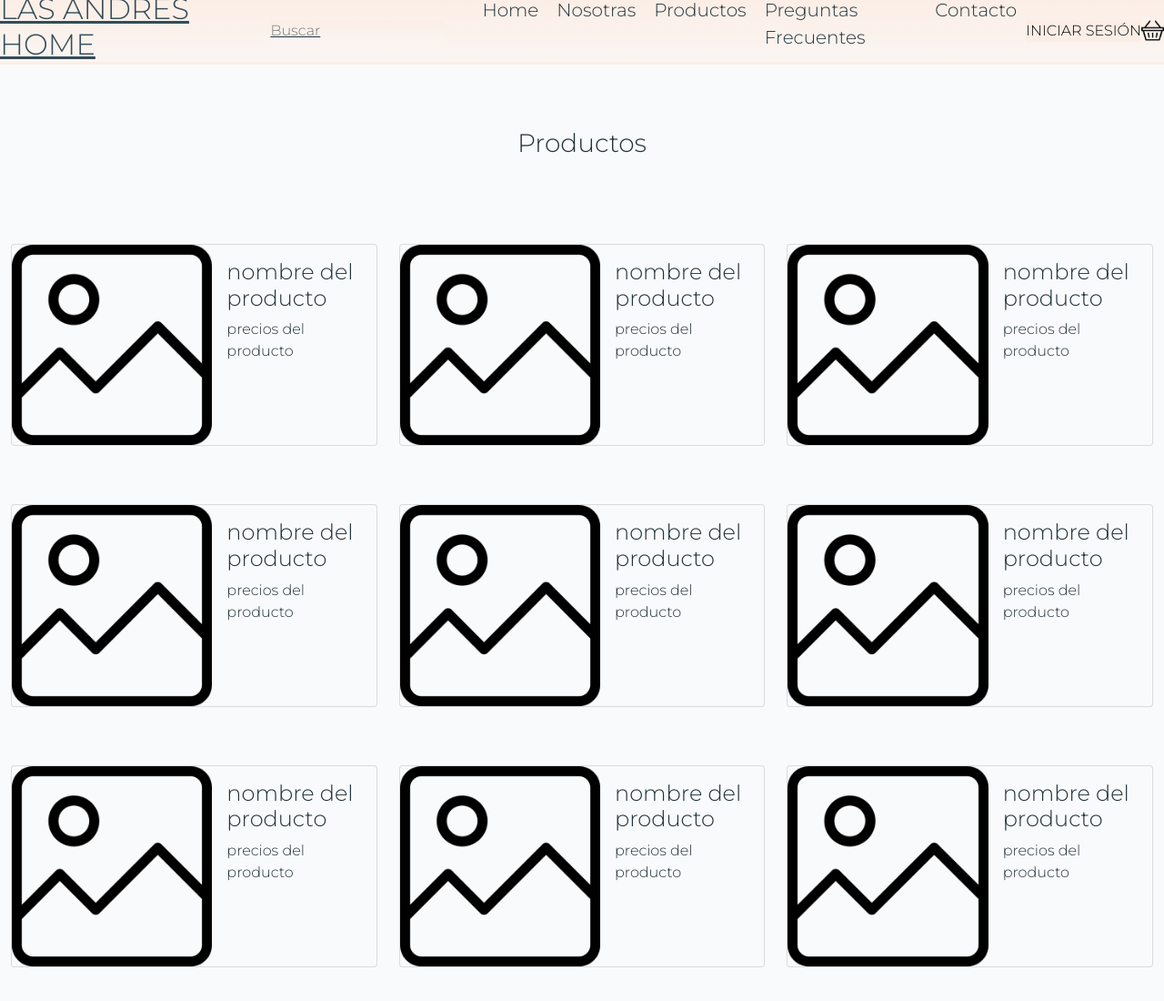
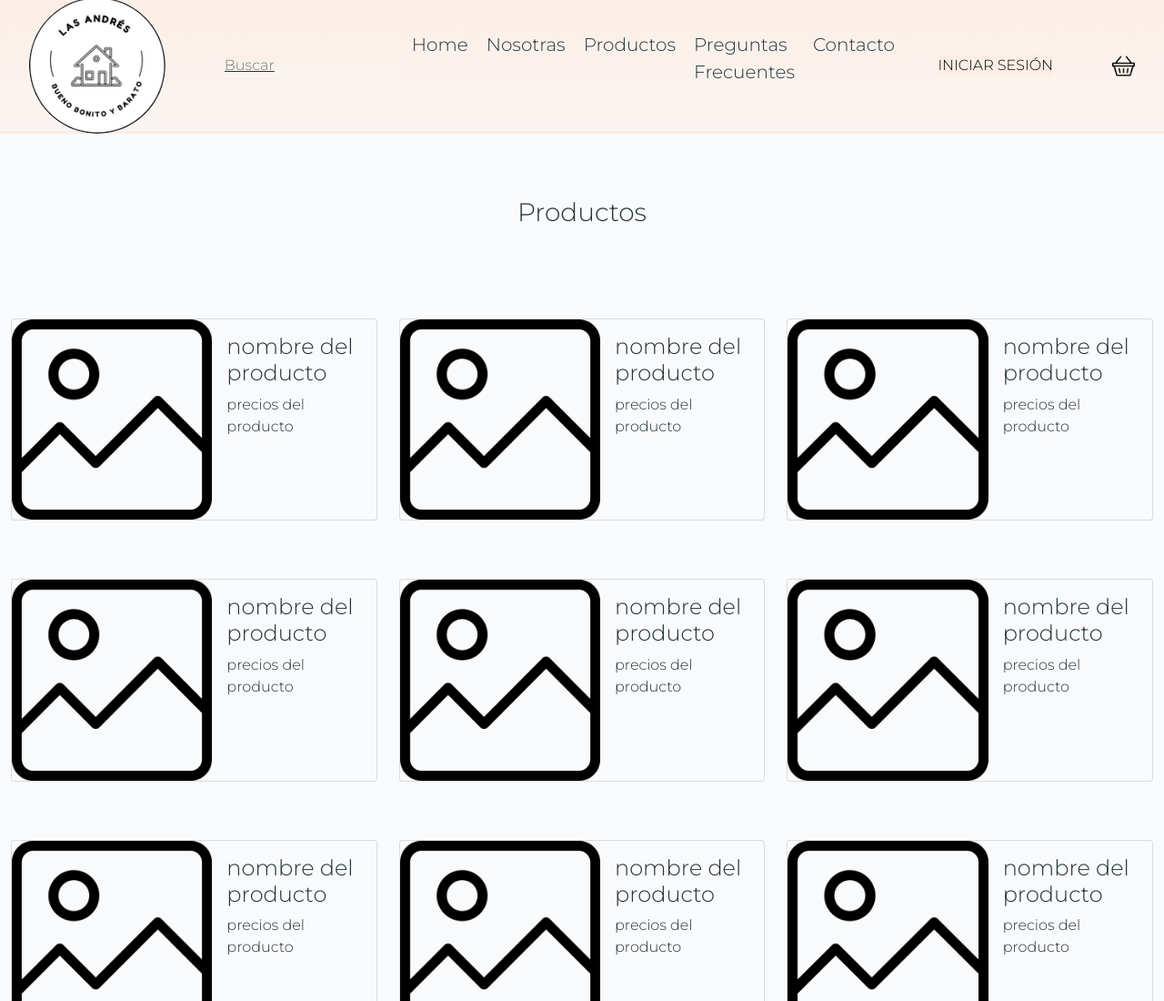
Before and after one commit to MicaAndres/Las-Andres-Micaela-Andres-6-7, a plain HTML site: page pages/productos.html in a window 1280 px wide. Shown: the top 1100 px of the page at 91% size. Drawn offline with nearby package versions, Linux system fonts and the light colour scheme.

Commit message:
desafio proyecto final 2

```diff
--- a/pages/productos.html
+++ b/pages/productos.html
@@ -15,7 +15,11 @@
     <div id="venta">
         <header id="grad2">
             <div class="navegador">
-                <h1 class="tituloPrincipal"><a href="../index.html">LAS ANDRÉS HOME</a></h1>
+                <a href="../index.html">
+                    <img class="sizeLogo justify-content-start" src="../assets/Diseño sin título.png" href="../index.html"
+                        alt="">
+                </a>
+                <!--  <h1 class="tituloPrincipal tituloPrincipalMobile"><a href="index.html">LAS ANDRÉS HOME</a></h1>-->
             </div>
 
             <div class="buscar">
@@ -24,14 +28,24 @@
                 </form>
             </div>
 
-            <nav class="menus navbar navbar-light">
-                <ul class="menu">
-                    <li><a href="../index.html">Home</a></li>
-                    <li><a href="../pages/nosotras.html">Nosotras</a></li>
-                    <li><a href="../pages/productos.html">Productos</a></li>
-                    <li><a href="../pages/preguntasFrecuentes.html">Preguntas Frecuentes</a></li>
-                    <li><a href="../pages/contacto.html">Contacto</a></li>
-                </ul>
+            <nav class="menus navbar navbar-light navbar-expand-lg ">
+                <button class="navbar-toggler" type="button" data-bs-toggle="offcanvas"
+                    data-bs-target="#navbarOffcanvasLg" aria-controls="navbarOffcanvasLg">
+                    <span class="navbar-toggler-icon"></span>
+                </button>
+                <div class="offcanvas offcanvas-end" tabindex="-1" id="navbarOffcanvasLg"
+                    aria-labelledby="navbarOffcanvasLgLabel">
+
+                    <ul class="menu menuHover">
+
+                        <li><a href="../index.html">Home</a></li>
+                        <li><a href="nosotras.html">Nosotras</a></li>
+                        <li><a href="productos.html">Productos</a></li>
+                        <li><a href="preguntasFrecuentes.html">Preguntas Frecuentes</a></li>
+                        <li><a href="contacto.html">Contacto</a></li>
+                    </ul>
+
+                </div>
             </nav>
 
             <img class="imgNav imgNavMobile" src="../assets/acceso.png" alt="">
--- a/style/style.css
+++ b/style/style.css
@@ -80,7 +80,14 @@ li{
         grid-template-areas: "header" "div" "article" "aside" "section" "footer";
     }
 
-    header div.buscar, nav, .iniciarSesion, .imgNavMobile{
+    .sizeLogo{
+
+        width: 100px;
+        height: 100px;
+        border-radius: 50px;
+    }
+
+    header div.buscar, .iniciarSesion, .imgNavMobile, .funDesktop{
         display: none;
     }
     header{
@@ -319,7 +326,7 @@ li{
         grid-row-gap: 15px;
         grid-template-areas: "header" "div" "article" "aside" "section" "footer";
     }
-    header div.buscar, nav, .iniciarSesion, .imgNavMobile{
+    header div.buscar, .iniciarSesion, .imgNavMobile, .funDesktop{
         display: none;
     }
     header{
@@ -327,6 +334,13 @@ li{
         flex-direction: row;
         justify-content:space-around;
         align-items: center;
+    }
+
+    .sizeLogo{
+
+        width: 100px;
+        height: 100px;
+        border-radius: 50px;
     }
 
     .Mobile{
@@ -565,11 +579,21 @@ li{
 
     #main{
         grid-template-columns: auto;
-        grid-template-rows: 5% 30% 5% auto 20% 12%;
+        grid-template-rows: 15% 30% 5% auto 20% 12%;
         grid-column-gap: 20px;
         grid-row-gap: 20px;
         grid-template-areas: "header" "div" "article" "aside" "section" "footer";
     }
+
+    /*form.d-flex{
+        display: none;
+    }
+    /*.tituloPrincipal{
+        font-size: 32px;
+    }
+    .imgNav{
+        padding-top: 25px;
+    }*/
 
     nav, header div.buscar, .iniciarSesion{
         display: flex;
@@ -582,21 +606,19 @@ li{
 
     }
 
-    .tituloPrincipal{
-        font-size: 32px;
-    }
-   /* .imgNav{
-        padding-top: 25px;
-    }*/
+
+
+
+
 
     ul.menu{
         display: flex;
         flex-wrap: row;
         align-items: strech;
         justify-content: center;
+    }
 
 
-    }
 
     nav ul.menu li{
         display: inline-block;
@@ -681,7 +703,7 @@ li{
 
     #contacto{
         grid-template-columns: auto;
-        grid-template-rows: 5% 5% auto 15%;
+        grid-template-rows: 15% 5% auto 15%;
         grid-column-gap: 20px;
         grid-row-gap: 15px;
         grid-template-areas: "header" "article" "section" "footer";
@@ -696,7 +718,7 @@ li{
 
     #iniciarSesion{
         grid-template-columns: auto;
-        grid-template-rows: 10% 5% auto 12%;
+        grid-template-rows: 15% 5% auto 12%;
         grid-column-gap: 20px;
         grid-row-gap: 15px;
         grid-template-areas: "header" "article""section" "footer";
@@ -730,7 +752,7 @@ li{
 
     #nosotras{
         grid-template-columns: auto;
-        grid-template-rows: 5% auto 35% 12%;
+        grid-template-rows: 10% auto 35% 12%;
         grid-column-gap: 20px;
         grid-row-gap: 20px;
         grid-template-areas: "header" "aside" "article" "footer";
@@ -753,7 +775,7 @@ li{
 
     #preguntasFrecuentes{
         grid-template-columns: auto;
-        grid-template-rows: 5% auto 15%;
+        grid-template-rows: 15% auto 15%;
         grid-column-gap: 20px;
         grid-row-gap: 15px;
         grid-template-areas: "header" "section" "footer";
@@ -775,7 +797,7 @@ li{
 
     #venta{
         grid-template-columns: auto;
-        grid-template-rows: 5% 10% auto 12%;
+        grid-template-rows: 10% 10% auto 12%;
         grid-column-gap: 20px;
         grid-row-gap: 20px;
         grid-template-areas: "header" "article" "section" "footer";
@@ -864,7 +886,11 @@ li{
      height: 375px;
     }
 
-
+   .sizeLogo{
+       width: 150px;
+       height: 150px;
+       border-radius: 80px;
+   }
 
 }
 
```
Also changed, not shown: index.html (+19 -4 lines), pages/contacto.html (+23 -9 lines), pages/iniciarSesion.html (+23 -9 lines), pages/nosotras.html (+23 -9 lines), pages/preguntasFrecuentes.html (+25 -9 lines), assets/Diseño sin título.png (added), assets/Logo las andres .png (added).
